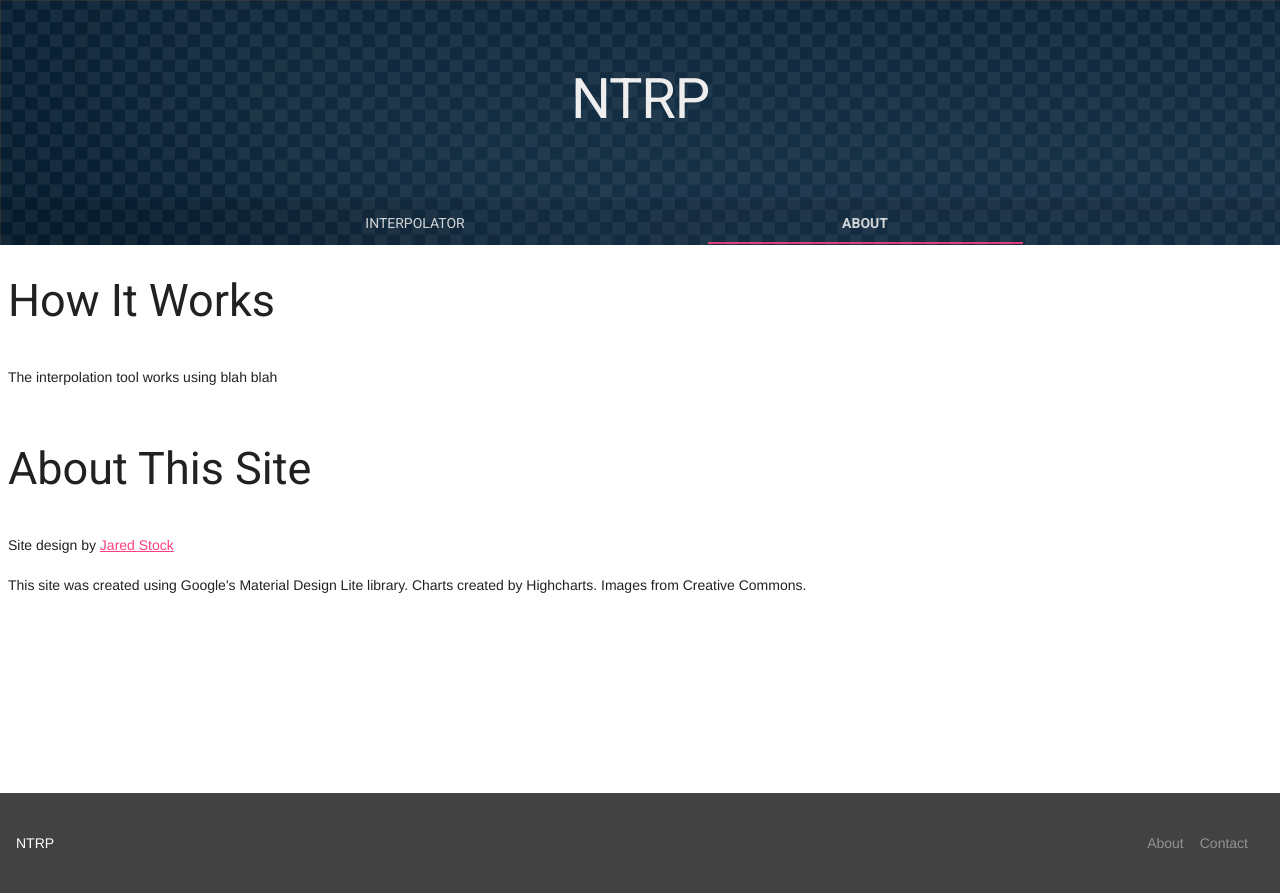
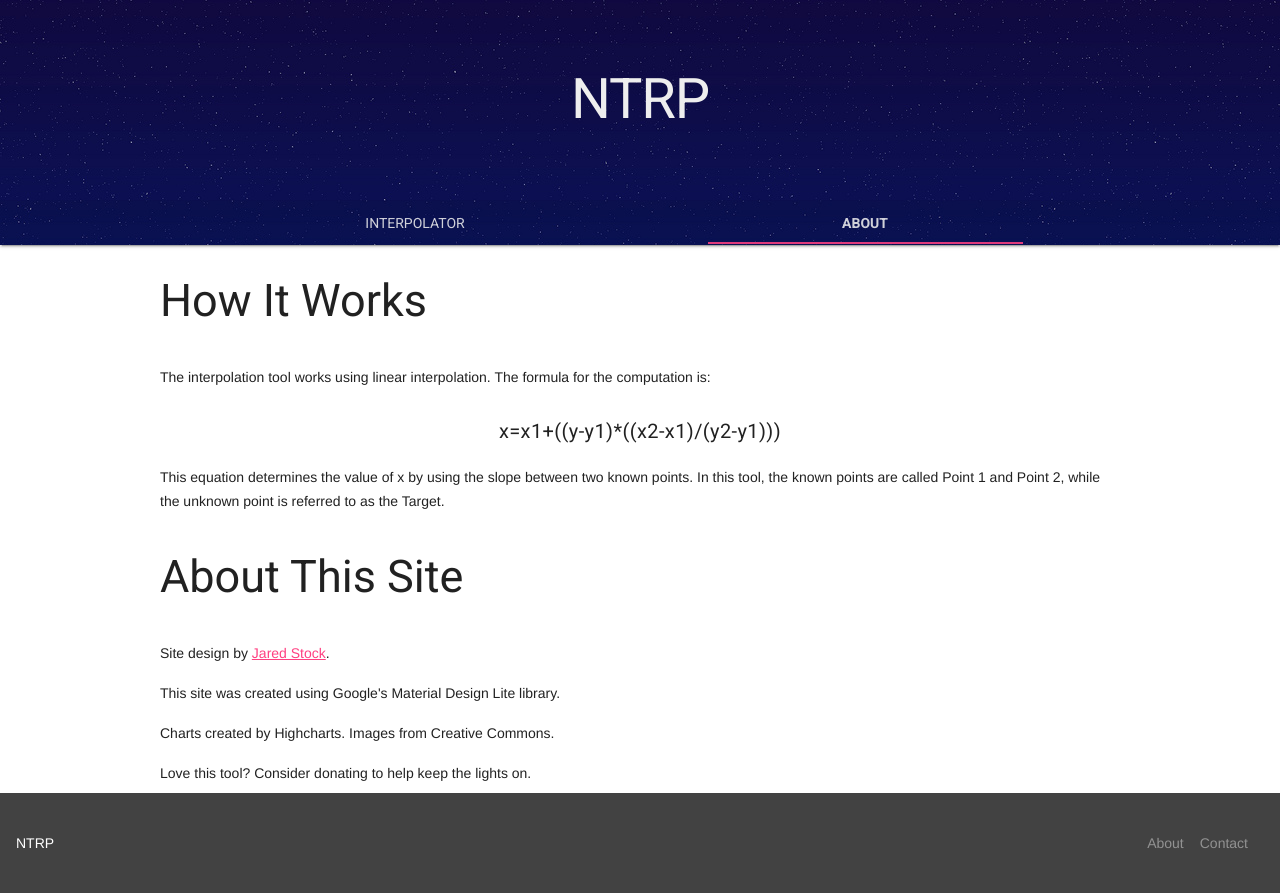
Before and after one commit to jstock29/Interpolator, a PHP site: page /about.html in a window 1280 px wide. Run offline with PHP 8.4, Linux system fonts and the light colour scheme; some libraries are stand-ins or nearby versions.

Commit message:
Formatting and style updates

```diff
--- a/about.html
+++ b/about.html
@@ -24,14 +24,14 @@
   <meta name="viewport" content="width=device-width, initial-scale=1.0, minimum-scale=1.0">
   <title>About NTRP</title>
   <link rel="stylesheet" href="https://fonts.googleapis.com/css?family=Roboto:regular,bold,italic,thin,light,bolditalic,black,medium&amp;lang=en">
-  <link rel="stylesheet" href="https://code.getmdl.io/1.1.3/material.grey-pink.min.css" />
+  <link rel="stylesheet" href="https://code.getmdl.io/1.1.3/material.indigo-pink.min.css" />
   <link rel="stylesheet" href="styles.css" />
   <link rel="stylesheet" href="https://fonts.googleapis.com/icon?family=Material+Icons">
 </head>
 
 <body>
   <div class="mdl-layout mdl-js-layout mdl-layout--fixed-header">
-    <header class="mdl-layout__header mdl-layout__header--waterfall portfolio-header">
+    <header class="mdl-layout__header portfolio-header">
         <div class="mdl-layout__header-row portfolio-logo-row">
           <span class="mdl-layout__title">
             <span class="mdl-layout__title"><h1 id="main_title">NTRP</h1></span>
@@ -54,16 +54,16 @@
         <div class="mdl-grid portfolio-max-width">
           <h2>How It Works</h2>
         </div>
-        <div class="mdl-grid portfolio-max-width">
-          <p>The interpolation tool works using blah blah</p>
-        </div>
+          <div class="mdl-grid portfolio-max-width"><p>The interpolation tool works using linear interpolation. The formula for the computation is:</p></div>
+          <div class="mdl-grid portfolio-max-width" id="eqn"><h5>x=x1+((y-y1)*((x2-x1)/(y2-y1)))</h5></div>
+          <div class="mdl-grid portfolio-max-width"><p>This equation determines the value of x by using the slope between two known points. In this tool, the known points are called Point 1 and Point 2, while the unknown point is referred to as the Target. </p></div>
         <div class="mdl-grid portfolio-max-width">
           <h2>About This Site</h2>
         </div>
-          <div class="mdl-grid portfolio-max-width">
-          <p>Site design by <a href="www.jaredcstock.com">Jared Stock</a></p>
-          <p>This site was created using Google's Material Design Lite library. Charts created by Highcharts. Images from Creative Commons.</p>
-        </div>
+        <div class="mdl-grid portfolio-max-width"><p>Site design by <a href="www.jaredcstock.com">Jared Stock</a>.</p></div>
+        <div class="mdl-grid portfolio-max-width"><p>This site was created using Google's Material Design Lite library.</p></div>
+          <div class="mdl-grid portfolio-max-width"><p>Charts created by Highcharts. Images from Creative Commons.</p></div>
+          <div class="mdl-grid portfolio-max-width"><p>Love this tool? Consider donating to help keep the lights on.</p></div>
       </main>
       <footer class="mdl-mini-footer">
         <div class="mdl-mini-footer__left-section">
@@ -72,11 +72,10 @@
         <div class="mdl-mini-footer__right-section">
           <ul class="mdl-mini-footer__link-list">
             <li><a class="mdl-navigation__link" href="about.html">About</a></li>
-            <li><a class="mdl-navigation__link" href="#">Contact</a></li>
+            <li><a class="mdl-navigation__link" href="mailto:jstock529@gmail.com">Contact</a></li>
           </ul>
         </div>
       </footer>
-
   </div>
 
   <script src="https://code.getmdl.io/1.1.3/material.min.js"></script>
--- a/styles.css
+++ b/styles.css
@@ -1,6 +1,6 @@
 .portfolio-header {
   position: relative;
-  background-image: url(images/header-bg.png);
+  background-image: url(images/header-bg.jpg);
 }
 
 .portfolio-header .mdl-layout__header-row {
@@ -113,7 +113,7 @@
 }
 
 .portfolio-max-width {
-  max-width: 900px;
+  max-width: 960px;
   margin: auto;
 }
 
@@ -163,9 +163,9 @@
 }
 
 footer {
-  /*background-image: url(images/footer-background.png);*/
-   background-size: cover;
-   background-color: #f0f0f0;
+  /* background-image: url(images/footer-background.png); */
+  background-size: cover;
+  background-color: #f0f0f0;
 }
 
 .content-grid {
@@ -180,15 +180,25 @@
 }
 #chartcard,#inputcard{
       width: calc(50% - 16px);
+      margin: 0px;
 }
 
 .mdl-cell {
-  margin:0px
-}
-.mdl-grid{
-  margin: 0px;
+  /* margin:0px; */
 }
 #main {
   align-items: center;
   justify-content: center;
 }
+#eqn{
+  align-items: center;
+  justify-content: center;
+  padding: 0px;
+}
+  .mdl-card__actions.mdl-card--border {
+    border: 0px;
+}
+
+p {
+  margin: 0px;
+}
```
Also changed, not shown: index.html (+8 -6 lines), images/header-bg.jpg (added).
